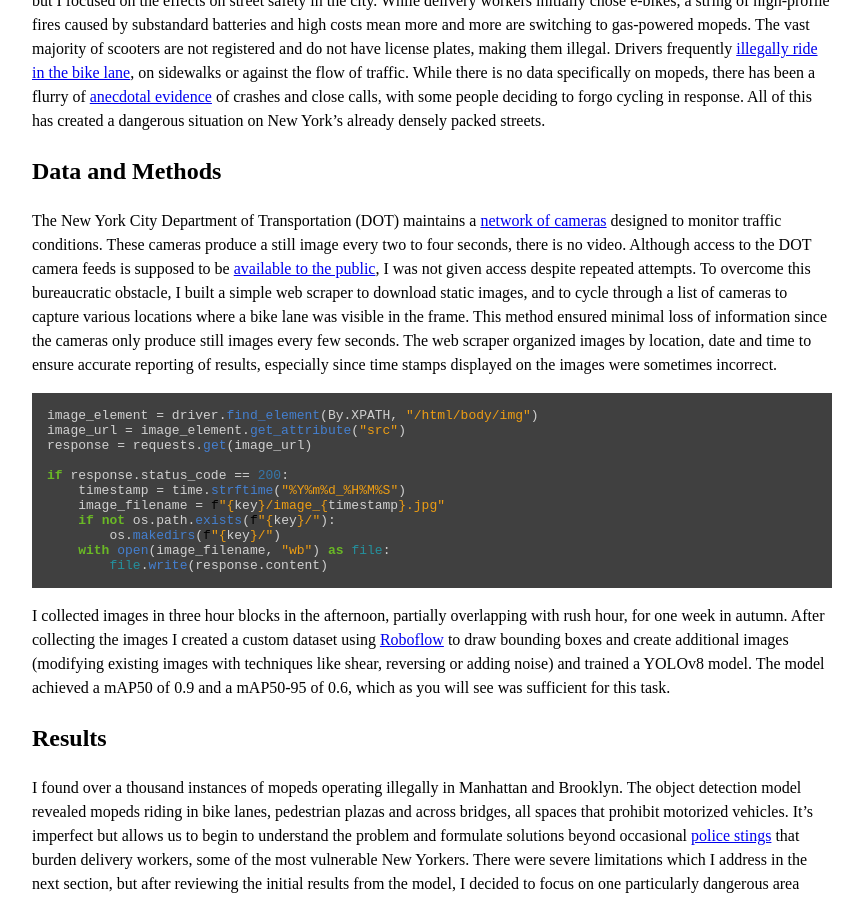
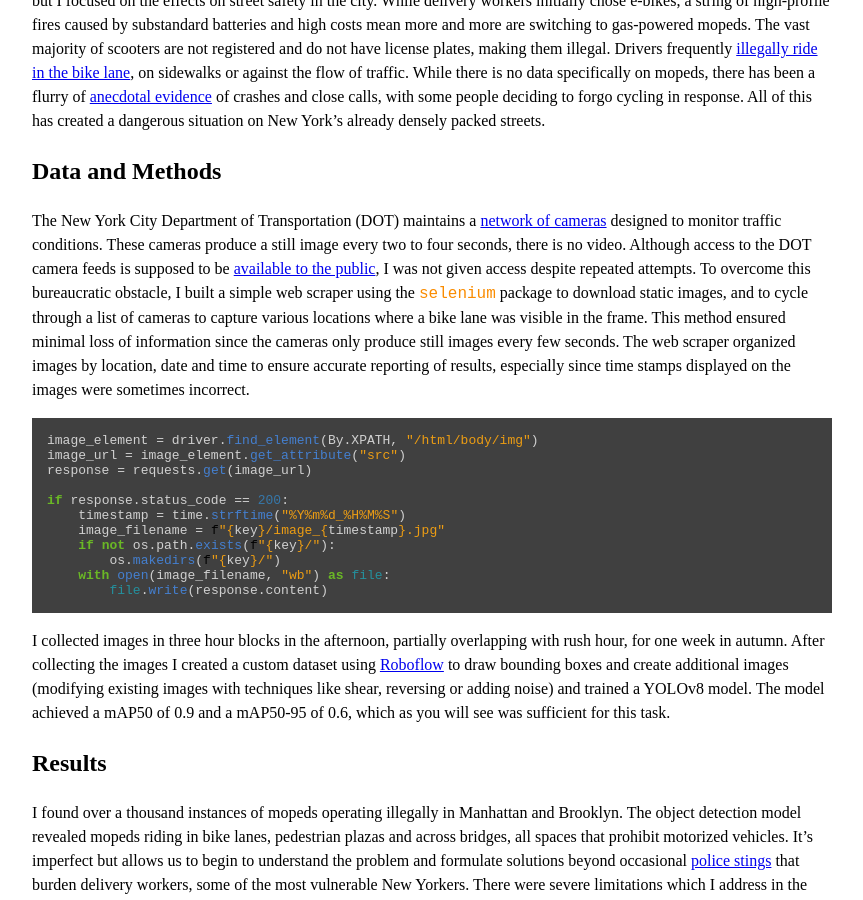
Before and after one commit to benarnav/benarnav.github.io, a Jekyll site: the page built from moped_detector.md, in a window 1280 px wide and 900 px high, scrolled down 1029 px. Shown: the whole window, without its empty margins (208-1071 px from the left). Built offline with Jekyll 4.4.1, drawn with Linux system fonts in a browser that asks for light colours; some of the changed lines change nothing that is shown; some of the changed text lies outside the part shown.

Commit message:
updated text

````diff
--- a/moped_detector.md
+++ b/moped_detector.md
@@ -1,9 +1,9 @@
 ---
-title: Quantifying the Surge in Illegal Mopeds Using Computer Vision
+title: Quantifying New York's Surge in Illegal Mopeds Using Computer Vision
 layout: page
 ---
 
-A version of this research published in the journal [Vital City](). And if you'd like to see the code/data behind this, [click here](https://github.com/benarnav/nyc_streets/).
+A version of this research published in the journal [Vital City](). If you're interested in the code/data, [click here](https://github.com/benarnav/nyc_streets/).
 ## tl;dr
 I trained a custom object detection model using data collected ad hoc from a network of traffic cameras to in an attempt to quantify the deluge of illegal gas-powered mopeds operating on New York's streets. It recorded over a thousand mopeds being operated illegally, with particular concern on an already congested bridge crossing.
 <figure style="text-align: center;">
@@ -17,7 +17,7 @@
 New York City's streets have seen a surge of e-bikes and illegal gas-powered mopeds in recent years, mostly caused by an increase in use of food delivery apps. There are a host of problems associated with the industry as it is currently configured, but I focused on the effects on street safety in the city. While delivery workers initially chose e-bikes, a string of high-profile fires caused by substandard batteries and high costs mean more and more are switching to gas-powered mopeds. The vast majority of scooters are not registered and do not have license plates, making them illegal. Drivers frequently [illegally ride in the bike lane](https://www.nyc.gov/html/dot/html/bicyclists/ebikes.shtml), on sidewalks or against the flow of traffic. While there is no data specifically on mopeds, there has been a flurry of [anecdotal evidence](https://www.curbed.com/2023/10/bike-lane-manhattan-queensboro-bridge-cyclists-crashes.html) of crashes and close calls, with some people deciding to forgo cycling in response. All of this has created a dangerous situation on New York's already densely packed streets.
 
 ## Data and Methods
-The New York City Department of Transportation (DOT) maintains a [network of cameras](https://webcams.nyctmc.org/map) designed to monitor traffic conditions. These cameras produce a still image every two to four seconds, there is no video. Although access to the DOT camera feeds is supposed to be [available to the public](https://webcams.nyctmc.org/subscribers), I was not given access despite repeated attempts. To overcome this bureaucratic obstacle, I built a simple web scraper to download static images, and to cycle through a list of cameras to capture various locations where a bike lane was visible in the frame. This method ensured minimal loss of information since the cameras only produce still images every few seconds. The web scraper organized images by location, date and time to ensure accurate reporting of results, especially since time stamps displayed on the images were sometimes incorrect.
+The New York City Department of Transportation (DOT) maintains a [network of cameras](https://webcams.nyctmc.org/map) designed to monitor traffic conditions. These cameras produce a still image every two to four seconds, there is no video. Although access to the DOT camera feeds is supposed to be [available to the public](https://webcams.nyctmc.org/subscribers), I was not given access despite repeated attempts. To overcome this bureaucratic obstacle, I built a simple web scraper using the `selenium` package to download static images, and to cycle through a list of cameras to capture various locations where a bike lane was visible in the frame. This method ensured minimal loss of information since the cameras only produce still images every few seconds. The web scraper organized images by location, date and time to ensure accurate reporting of results, especially since time stamps displayed on the images were sometimes incorrect.
 ```python
 image_element = driver.find_element(By.XPATH, "/html/body/img")
 image_url = image_element.get_attribute("src")
````
